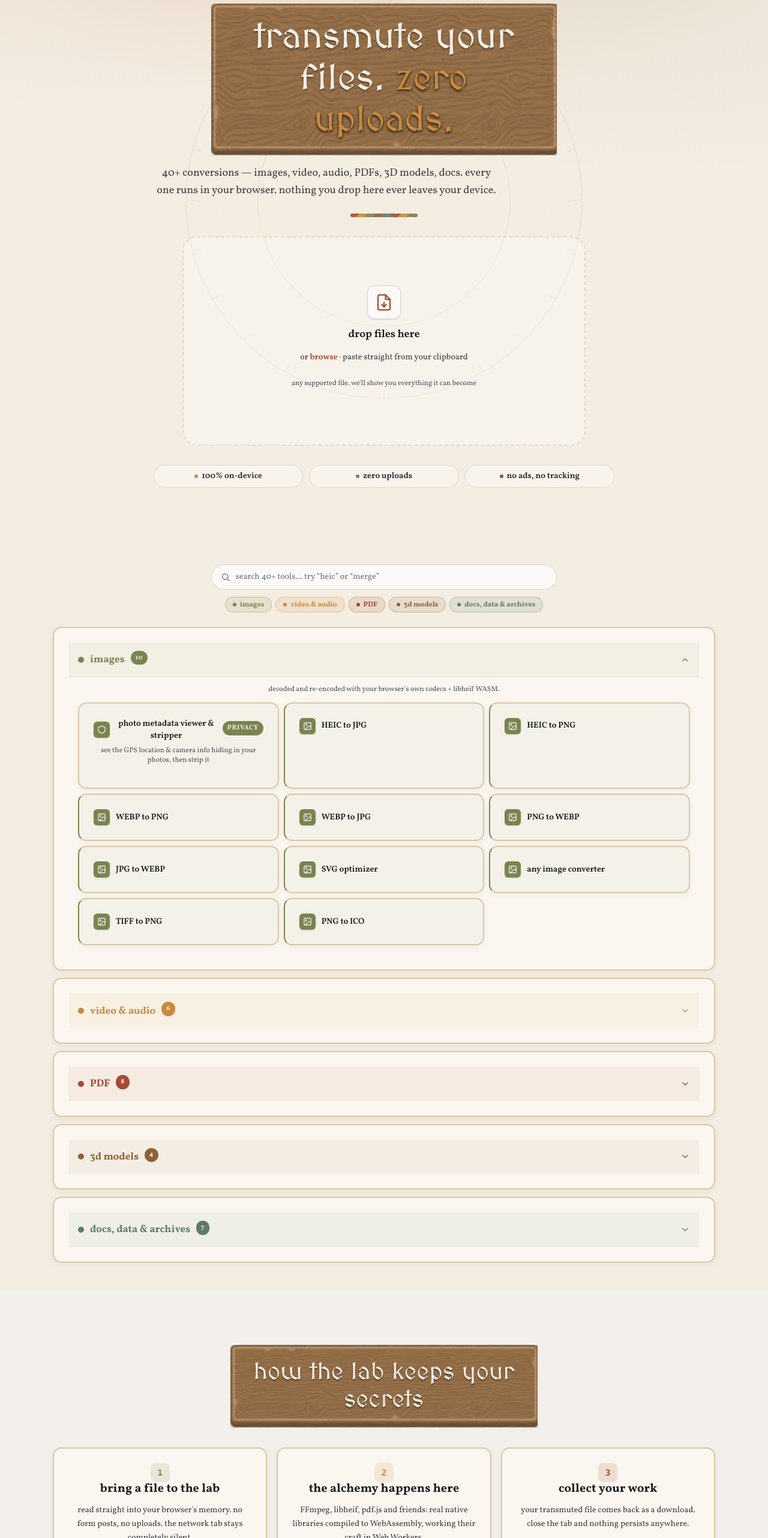
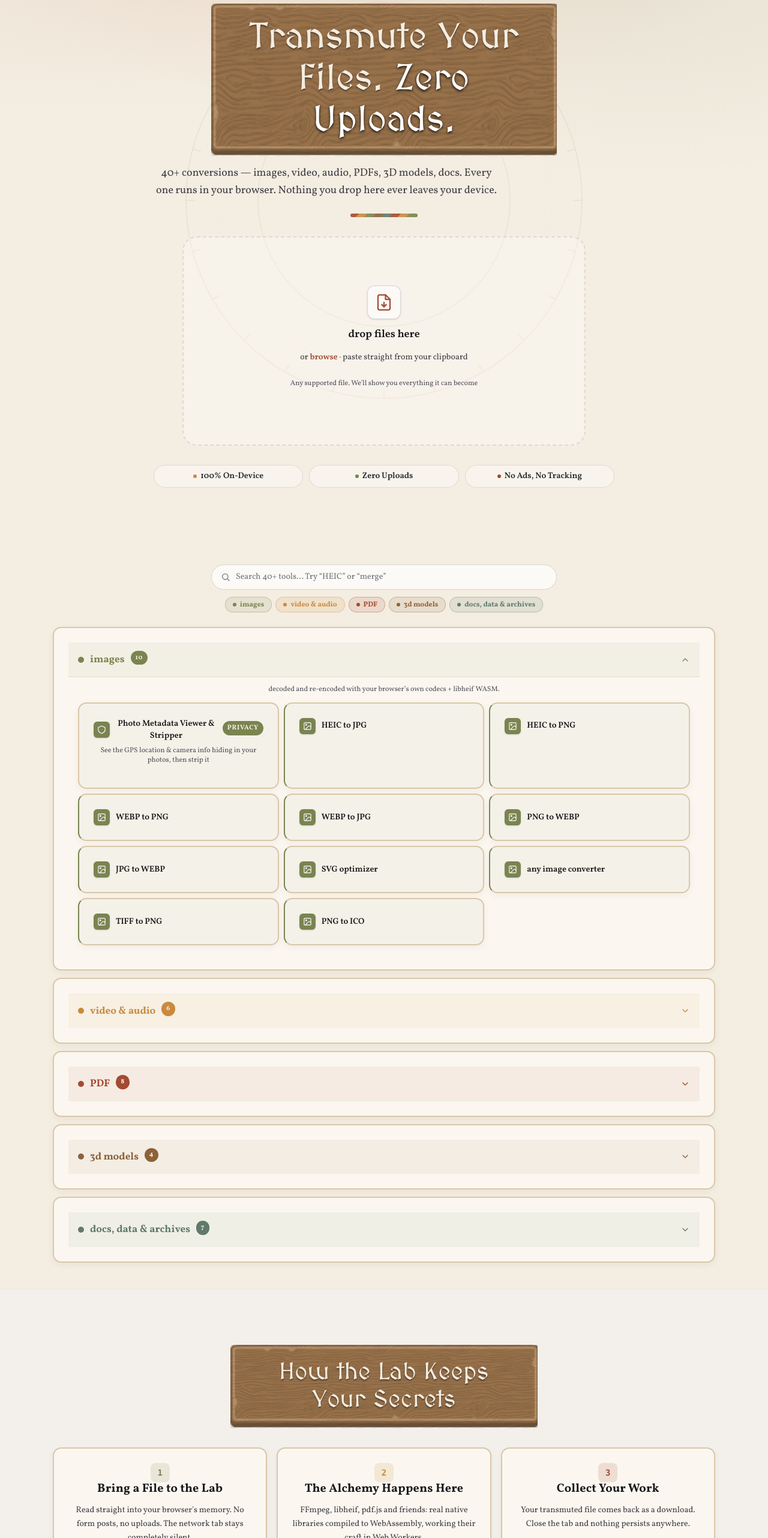
Before and after one commit to finchtek/alkahest, a SvelteKit app: page / in a window 1280 px wide. Shown: the part 236-2800 px from the top of the page at 60% size. Built offline with nearby package versions, Linux system fonts and the light colour scheme; a web font is replaced by a local one.

Commit message:
Update text contrast on wooden boards and proper capitalization across Alkahest

```diff
--- a/src/app.css
+++ b/src/app.css
@@ -156,6 +156,11 @@ h1, h2 {
   color: var(--color-text-inverse);
   text-align: center;
   text-shadow: 0 2px 2px rgba(61, 47, 36, 0.8);
+}
+
+h1 span, h2 span, .display span {
+  color: #ffffff !important;
+  text-shadow: 0 2px 4px rgba(0, 0, 0, 0.9) !important;
 }
 
 /* UnifrakturCook is a display face , cap paragraph/body text from ever inheriting it */
--- a/src/lib/site.ts
+++ b/src/lib/site.ts
@@ -1,13 +1,13 @@
 /** Central site configuration. edit these values to rebrand or rewire links. */
 export const SITE = {
-	name: 'alkahest',
-	byline: 'by finchtek',
-	tagline: 'transmute your files. zero uploads.',
+	name: 'Alkahest',
+	byline: 'by FinchTek',
+	tagline: 'Transmute your files. Zero uploads.',
 	description:
-		'alkahest by finchtek. free in-browser file converter and PDF editor. HEIC to JPG, WEBP to PNG, MP4 to MP3, merge, split, rotate and edit PDFs. 100% on your device via WebAssembly. no uploads, no ads, no tracking.',
+		'Alkahest by FinchTek. Free in-browser file converter and PDF editor. HEIC to JPG, WEBP to PNG, MP4 to MP3, merge, split, rotate and edit PDFs. 100% on your device via WebAssembly. No uploads, no ads, no tracking.',
 	/** Your tip jar. Shown in the success modal and footer. */
 	tipUrl: 'https://ko-fi.com/finchtek',
-	tipLabel: 'toss a coin · ko-fi',
+	tipLabel: 'Toss a coin · Ko-fi',
 	/** Set this to your repository once you push to GitHub. */
 	github: 'https://github.com/finchtek/alkahest',
 	/** Canonical origin used for SEO tags & sitemap. Update after deploy. */
--- a/src/routes/+page.svelte
+++ b/src/routes/+page.svelte
@@ -23,7 +23,7 @@
 		if (found.length > 0) {
 			unknownMsg = '';
 		} else {
-			unknownMsg = 'hmm. mixed or unrecognized file types. search or browse below and we\'ll take it from there.';
+			unknownMsg = 'Hmm. Mixed or unrecognized file types. Search or browse below and we\'ll take it from there.';
 		}
 	}
 
@@ -49,22 +49,22 @@
 	const specialTools = [
 		{
 			slug: 'edit-pdf',
-			name: 'edit PDF',
-			short: 'reorder, rotate, delete and insert pages — the full editor',
+			name: 'Edit PDF',
+			short: 'Reorder, rotate, delete and insert pages — the full editor',
 			keywords: 'pdf editor pages reorder rotate delete insert merge',
 			color: '#a34a32',
 			badgeClass: 'badge-terracotta',
-			badgeLabel: 'full editor',
+			badgeLabel: 'Full Editor',
 			icon: 'M14 2H6a2 2 0 0 0-2 2v16a2 2 0 0 0 2 2h12a2 2 0 0 0 2-2V8Z M14 2v6h6 M9 13h6 M9 17h4'
 		},
 		{
 			slug: 'strip-exif',
-			name: 'photo metadata viewer & stripper',
-			short: 'see the GPS location & camera info hiding in your photos, then strip it',
+			name: 'Photo Metadata Viewer & Stripper',
+			short: 'See the GPS location & camera info hiding in your photos, then strip it',
 			keywords: 'exif metadata gps location privacy strip photo camera',
 			color: '#7a8450',
 			badgeClass: 'badge-moss',
-			badgeLabel: 'privacy',
+			badgeLabel: 'Privacy',
 			icon: 'M12 2 3 6v6c0 5 4 8 9 10 5-2 9-5 9-10V6Z'
 		}
 	];
@@ -88,35 +88,35 @@
 	);
 
 	const badges = [
-		{ label: '100% on-device', dot: '#c98a3e' },
-		{ label: 'zero uploads', dot: '#7a8450' },
-		{ label: 'no ads, no tracking', dot: '#a34a32' }
+		{ label: '100% On-Device', dot: '#c98a3e' },
+		{ label: 'Zero Uploads', dot: '#7a8450' },
+		{ label: 'No Ads, No Tracking', dot: '#a34a32' }
 	];
 
 	const steps = [
 		{
 			n: '1',
 			color: 'bg-[#7a8450]/15 text-[#7a8450]',
-			title: 'bring a file to the lab',
-			body: 'read straight into your browser\'s memory. no form posts, no uploads. the network tab stays completely silent.'
+			title: 'Bring a File to the Lab',
+			body: 'Read straight into your browser\'s memory. No form posts, no uploads. The network tab stays completely silent.'
 		},
 		{
 			n: '2',
 			color: 'bg-[#c98a3e]/15 text-[#c98a3e]',
-			title: 'the alchemy happens here',
+			title: 'The Alchemy Happens Here',
 			body: 'FFmpeg, libheif, pdf.js and friends: real native libraries compiled to WebAssembly, working their craft in Web Workers.'
 		},
 		{
 			n: '3',
 			color: 'bg-[#a34a32]/15 text-[#a34a32]',
-			title: 'collect your work',
-			body: 'your transmuted file comes back as a download. close the tab and nothing persists anywhere.'
+			title: 'Collect Your Work',
+			body: 'Your transmuted file comes back as a download. Close the tab and nothing persists anywhere.'
 		}
 	];
 </script>
 
 <svelte:head>
-	<title>{SITE.name}. {SITE.tagline} free in-browser file converter</title>
+	<title>{SITE.name}. {SITE.tagline} Free In-Browser File Converter</title>
 	<meta name="description" content={SITE.description} />
 	<link rel="canonical" href={SITE.origin} />
 	<meta property="og:title" content="{SITE.name}. {SITE.tagline}" />
@@ -161,29 +161,29 @@
 
 	<div class="relative mx-auto max-w-6xl px-4 pt-16 pb-10 sm:px-6 sm:pt-20">
 		<div class="mx-auto max-w-3xl text-center">
-			<span class="badge badge-amber shadow-sm" style="margin-bottom: 8px;">alkahest · alpha</span>
+			<span class="badge badge-amber shadow-sm" style="margin-bottom: 8px;">Alkahest · Alpha</span>
 			<h1 style="width: min(100%, 36rem);">
-				transmute your files. <span style="color: #c98a3e; text-shadow: 0 2px 4px rgba(0,0,0,0.9);">zero uploads.</span>
+				Transmute Your Files. <span style="color: #ffffff; text-shadow: 0 2px 4px rgba(0,0,0,0.9);">Zero Uploads.</span>
 			</h1>
 			<p class="mx-auto mt-4 max-w-xl text-base leading-relaxed text-zinc-700 sm:text-lg">
-				40+ conversions — images, video, audio, PDFs, 3D models, docs. every one runs in your
-				browser. nothing you drop here ever leaves your device.
+				40+ conversions — images, video, audio, PDFs, 3D models, docs. Every one runs in your
+				browser. Nothing you drop here ever leaves your device.
 			</p>
 			<div class="guild-stripe mx-auto mt-6 h-1.5 w-28 rounded-full opacity-90"></div>
 		</div>
 
 		<div class="relative mx-auto mt-8 max-w-2xl">
-			<Dropzone accept="" multiple={true} hint="any supported file. we'll show you everything it can become" {onfiles} />
+			<Dropzone accept="" multiple={true} hint="Any supported file. We'll show you everything it can become" {onfiles} />
 			{#if unknownMsg}
 				<p class="mt-3 text-center text-sm text-[#c98a3e]">{unknownMsg}</p>
 			{/if}
 			{#if matches.length > 0}
 				<div class="card mt-4 p-4 text-left">
 					<p class="text-xs font-medium tracking-wide text-zinc-600 uppercase">
-						detected: {detectedLabel(droppedFiles)}
+						Detected: {detectedLabel(droppedFiles)}
 					</p>
 					<p class="mt-1 text-sm text-zinc-700">
-						here's everything {SITE.name} can turn {droppedFiles.length === 1 ? 'it' : 'them'} into:
+						Here's everything {SITE.name} can turn {droppedFiles.length === 1 ? 'it' : 'them'} into:
 					</p>
 					<div class="mt-3 grid gap-2 sm:grid-cols-2">
 						{#each matches as m (m.slug)}
@@ -223,7 +223,7 @@
 			<input
 				type="text"
 				bind:value={query}
-				placeholder="search 40+ tools… try &ldquo;heic&rdquo; or &ldquo;merge&rdquo;"
+				placeholder="Search 40+ tools… Try &ldquo;HEIC&rdquo; or &ldquo;merge&rdquo;"
 				class="w-full rounded-full border border-zinc-400/40 bg-white/70 py-2.5 pr-4 pl-10 text-sm text-zinc-900 placeholder:text-zinc-500 focus:border-[#a34a32]/60 focus:outline-none"
 			/>
 		</div>
@@ -277,7 +277,7 @@
 				</div>
 			{:else}
 				<p class="mt-6 text-center text-sm text-zinc-600">
-					nothing matches "{query}" — try a format name like PDF, MP4, or HEIC.
+					Nothing matches "{query}" — try a format name like PDF, MP4, or HEIC.
 				</p>
 			{/if}
 		</div>
@@ -322,10 +322,10 @@
 													<path d="M14 2H6a2 2 0 0 0-2 2v16a2 2 0 0 0 2 2h12a2 2 0 0 0 2-2V8Z M14 2v6h6 M9 13h6 M9 17h4" />
 												</svg>
 											</span>
-											<span class="text-sm font-semibold text-zinc-900 group-hover:text-[#a34a32]">edit PDF</span>
-											<span class="badge badge-terracotta">full editor</span>
+											<span class="text-sm font-semibold text-zinc-900 group-hover:text-[#a34a32]">Edit PDF</span>
+											<span class="badge badge-terracotta">Full Editor</span>
 										</div>
-										<p class="text-xs leading-snug text-zinc-600">reorder, rotate, delete and insert pages</p>
+										<p class="text-xs leading-snug text-zinc-600">Reorder, rotate, delete and insert pages</p>
 									</a>
 								{/if}
 								{#if cat.id === 'image'}
@@ -340,10 +340,10 @@
 													<path d="M12 2 3 6v6c0 5 4 8 9 10 5-2 9-5 9-10V6Z" />
 												</svg>
 											</span>
-											<span class="text-sm font-semibold text-zinc-900 group-hover:text-[#7a8450]">photo metadata viewer &amp; stripper</span>
-											<span class="badge badge-moss">privacy</span>
+											<span class="text-sm font-semibold text-zinc-900 group-hover:text-[#7a8450]">Photo Metadata Viewer &amp; Stripper</span>
+											<span class="badge badge-moss">Privacy</span>
 										</div>
-										<p class="text-xs leading-snug text-zinc-600">see the GPS location &amp; camera info hiding in your photos, then strip it</p>
+										<p class="text-xs leading-snug text-zinc-600">See the GPS location &amp; camera info hiding in your photos, then strip it</p>
 									</a>
 								{/if}
 								{#each catTools as tool (tool.slug)}
@@ -361,7 +361,7 @@
 <!-- how it works -->
 <section class="border-t border-zinc-300/30 bg-zinc-100/50">
 	<div class="mx-auto max-w-6xl px-4 py-12 sm:px-6">
-		<h2 class="text-center text-2xl font-bold text-zinc-900">how the lab keeps your secrets</h2>
+		<h2 class="text-center text-2xl font-bold text-zinc-900">How the Lab Keeps Your Secrets</h2>
 		<div class="mt-8 grid gap-4 sm:grid-cols-3">
 			{#each steps as step (step.n)}
 				<div class="card p-5">
@@ -375,9 +375,9 @@
 		</div>
 		<div class="card mx-auto mt-8 max-w-3xl border-[#7a8450]/20 bg-[#7a8450]/[0.06] p-5 text-center">
 			<p class="text-sm leading-relaxed text-zinc-800">
-				<span class="font-semibold text-[#7a8450]">don't take our word for it:</span>
-				open your browser's DevTools → network tab and convert something. you'll see zero requests
-				carrying your data. the only downloads are the conversion engines themselves, served from
+				<span class="font-semibold text-[#7a8450]">Don't take our word for it:</span>
+				Open your browser's DevTools → network tab and convert something. You'll see zero requests
+				carrying your data. The only downloads are the conversion engines themselves, served from
 				this site.
 			</p>
 		</div>
```
